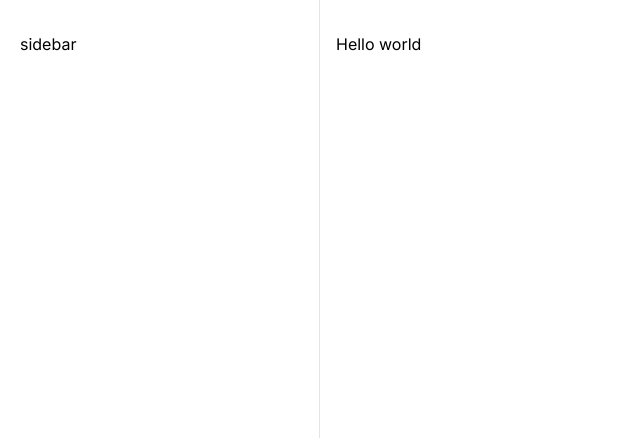
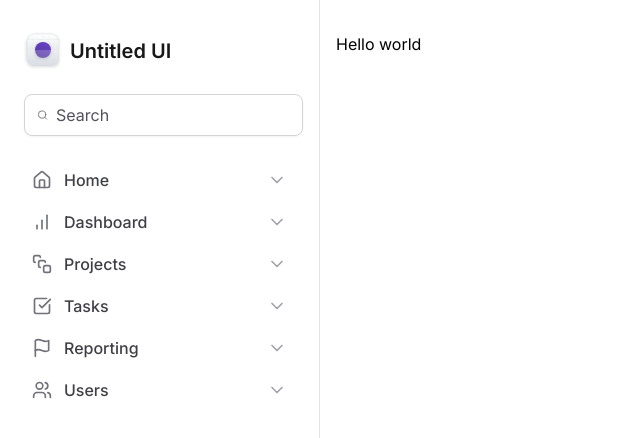
Before and after one commit to paulorfsantos17/tailwind-next, a Next.js app: page / in a window 1280 px wide. Shown: the top 438 px of the page, without its empty margins (0-640 px from the left). Built offline with nearby package versions, Linux system fonts and the light colour scheme.

Commit message:
feat: add Sidebar

```diff
--- a/src/components/Sidebar/index.tsx
+++ b/src/components/Sidebar/index.tsx
@@ -1,3 +1,22 @@
+import { Search } from 'lucide-react'
+import { Logo } from './Logo'
+import { MainNavigation } from './MainNavigation'
+
 export function Sidebar() {
-  return <aside className="border-r border-zinc-200 px-5 py-8">sidebar</aside>
+  return (
+    <aside className="space-y-6 border-r border-zinc-200 px-5 py-8">
+      <Logo />
+
+      <div className="mx-1 flex w-full items-center gap-2 rounded-lg border border-zinc-300 px-3 py-2 shadow-sm">
+        <Search className="size-5 text-zinc-500" />
+        <input
+          type="text"
+          placeholder="Search"
+          className="flex-1 border-0 bg-transparent p-0 text-zinc-900 placeholder-zinc-600"
+        />
+      </div>
+
+      <MainNavigation />
+    </aside>
+  )
 }
```
